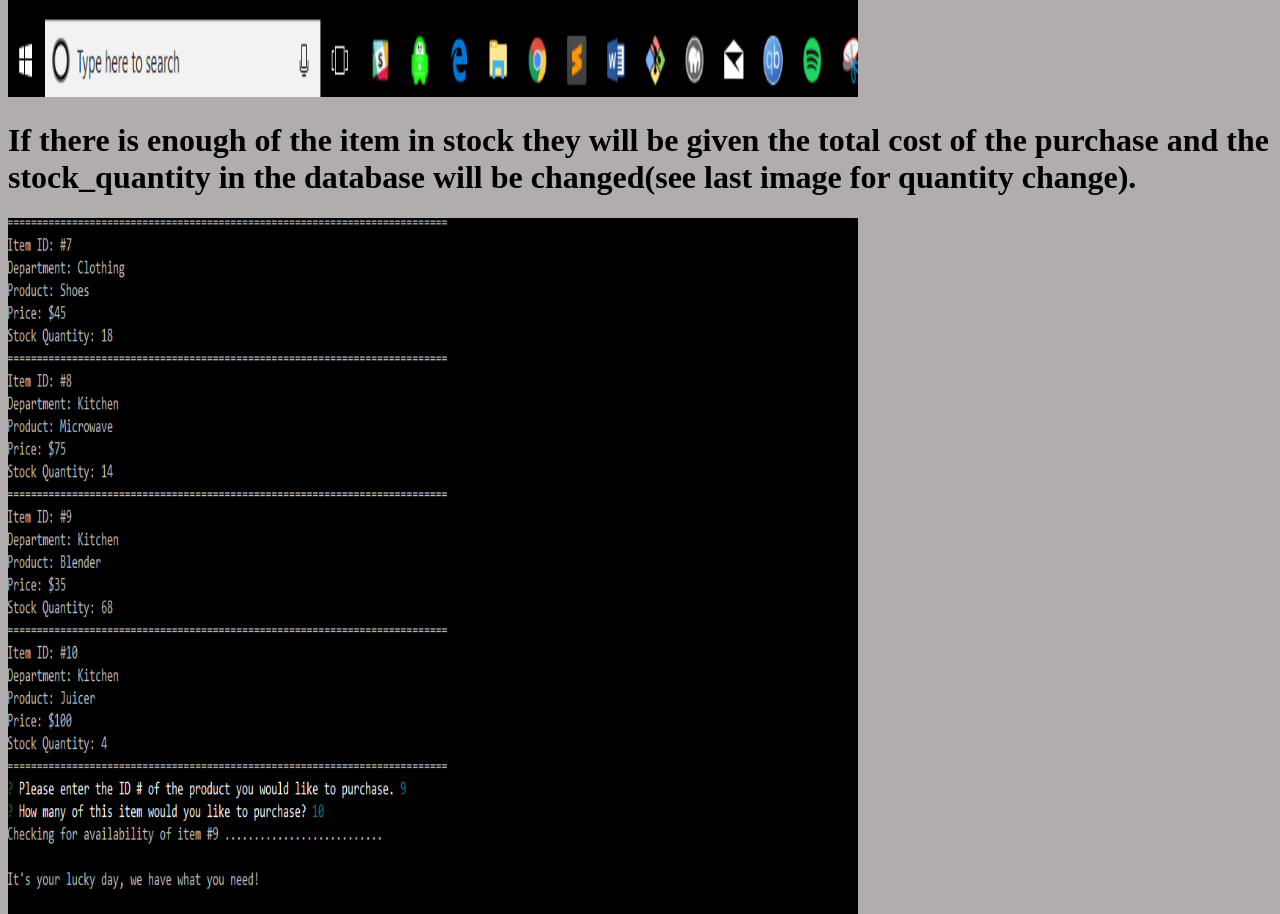
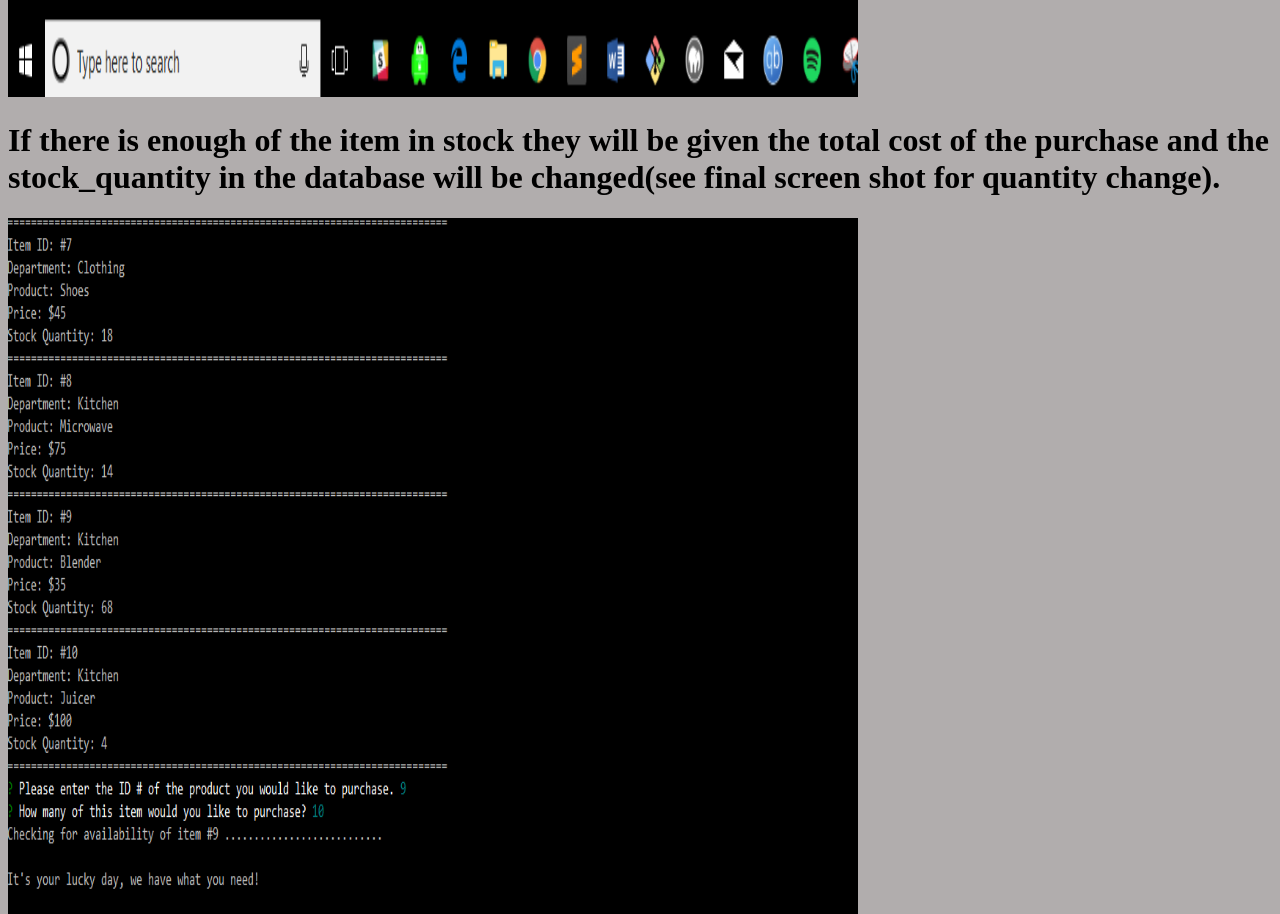
Before and after one commit to jme919/bamazon, a plain HTML site: page index.html in a window 1280 px wide. Shown: the part 3260-4174 px from the top of the page. Drawn offline with Linux system fonts and the light colour scheme.

Commit message:
change some text in index.html

```diff
--- a/index.html
+++ b/index.html
@@ -15,7 +15,7 @@
 <img src="images/cap3.png">
 <h1>Then the user is asked how many of the item they would like to purchase.</h1>
 <img src="images/cap4.png">
-<h1>If there is enough of the item in stock they will be given the total cost of the purchase and the stock_quantity in the database will be changed(see last image for quantity change).</h1>
+<h1>If there is enough of the item in stock they will be given the total cost of the purchase and the stock_quantity in the database will be changed(see final screen shot for quantity change).</h1>
 <img src="images/cap5.png">
 <h1>If there are not eoungh of the item in stock they will recieve a message that there are not enough in stock.</h1>
 <img src="images/cap6.png">
```
